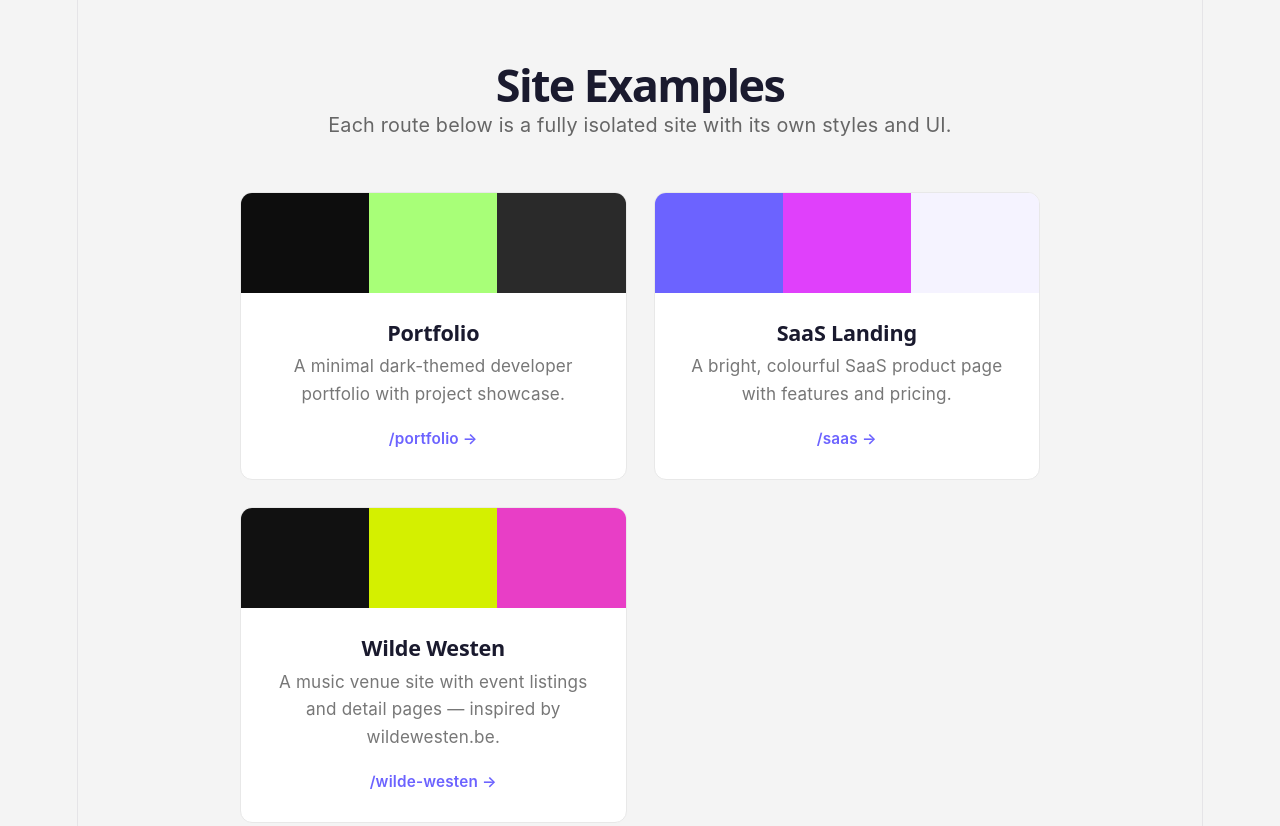
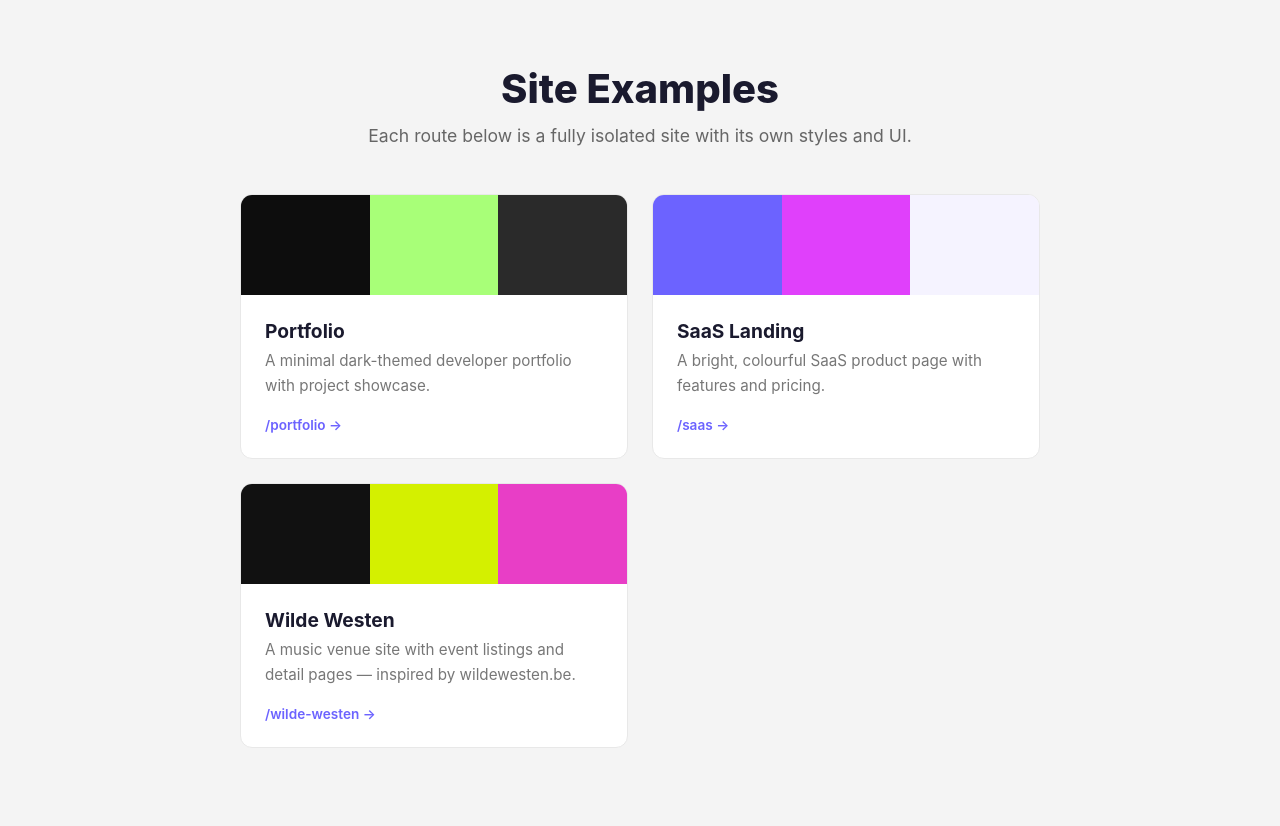
Before and after one commit to uug-ai/checkitout-examples, a React (Vite) app in the folder app/: page / in a window 1280 px wide. Shown: the top 826 px of the page. Built offline with nearby package versions, Linux system fonts and the light colour scheme.

Commit message:
refactor: clean up unused CSS variables and styles

```diff
--- a/app/src/index.css
+++ b/app/src/index.css
@@ -1,111 +1,7 @@
-:root {
-  --text: #6b6375;
-  --text-h: #08060d;
-  --bg: #fff;
-  --border: #e5e4e7;
-  --code-bg: #f4f3ec;
-  --accent: #aa3bff;
-  --accent-bg: rgba(170, 59, 255, 0.1);
-  --accent-border: rgba(170, 59, 255, 0.5);
-  --social-bg: rgba(244, 243, 236, 0.5);
-  --shadow:
-    rgba(0, 0, 0, 0.1) 0 10px 15px -3px, rgba(0, 0, 0, 0.05) 0 4px 6px -2px;
-
-  --sans: system-ui, 'Segoe UI', Roboto, sans-serif;
-  --heading: system-ui, 'Segoe UI', Roboto, sans-serif;
-  --mono: ui-monospace, Consolas, monospace;
-
-  font: 18px/145% var(--sans);
-  letter-spacing: 0.18px;
-  color-scheme: light dark;
-  color: var(--text);
-  background: var(--bg);
-  font-synthesis: none;
-  text-rendering: optimizeLegibility;
-  -webkit-font-smoothing: antialiased;
-  -moz-osx-font-smoothing: grayscale;
-
-  @media (max-width: 1024px) {
-    font-size: 16px;
-  }
-}
-
-@media (prefers-color-scheme: dark) {
-  :root {
-    --text: #9ca3af;
-    --text-h: #f3f4f6;
-    --bg: #16171d;
-    --border: #2e303a;
-    --code-bg: #1f2028;
-    --accent: #c084fc;
-    --accent-bg: rgba(192, 132, 252, 0.15);
-    --accent-border: rgba(192, 132, 252, 0.5);
-    --social-bg: rgba(47, 48, 58, 0.5);
-    --shadow:
-      rgba(0, 0, 0, 0.4) 0 10px 15px -3px, rgba(0, 0, 0, 0.25) 0 4px 6px -2px;
-  }
-
-  #social .button-icon {
-    filter: invert(1) brightness(2);
-  }
-}
-
-#root {
-  width: 1126px;
-  max-width: 100%;
-  margin: 0 auto;
-  text-align: center;
-  border-inline: 1px solid var(--border);
-  min-height: 100svh;
-  display: flex;
-  flex-direction: column;
-  box-sizing: border-box;
-}
-
 body {
   margin: 0;
 }
 
-h1,
-h2 {
-  font-family: var(--heading);
-  font-weight: 500;
-  color: var(--text-h);
+#root {
+  min-height: 100svh;
 }
-
-h1 {
-  font-size: 56px;
-  letter-spacing: -1.68px;
-  margin: 32px 0;
-  @media (max-width: 1024px) {
-    font-size: 36px;
-    margin: 20px 0;
-  }
-}
-h2 {
-  font-size: 24px;
-  line-height: 118%;
-  letter-spacing: -0.24px;
-  margin: 0 0 8px;
-  @media (max-width: 1024px) {
-    font-size: 20px;
-  }
-}
-p {
-  margin: 0;
-}
-
-code,
-.counter {
-  font-family: var(--mono);
-  display: inline-flex;
-  border-radius: 4px;
-  color: var(--text-h);
-}
-
-code {
-  font-size: 15px;
-  line-height: 135%;
-  padding: 4px 8px;
-  background: var(--code-bg);
-}
```
